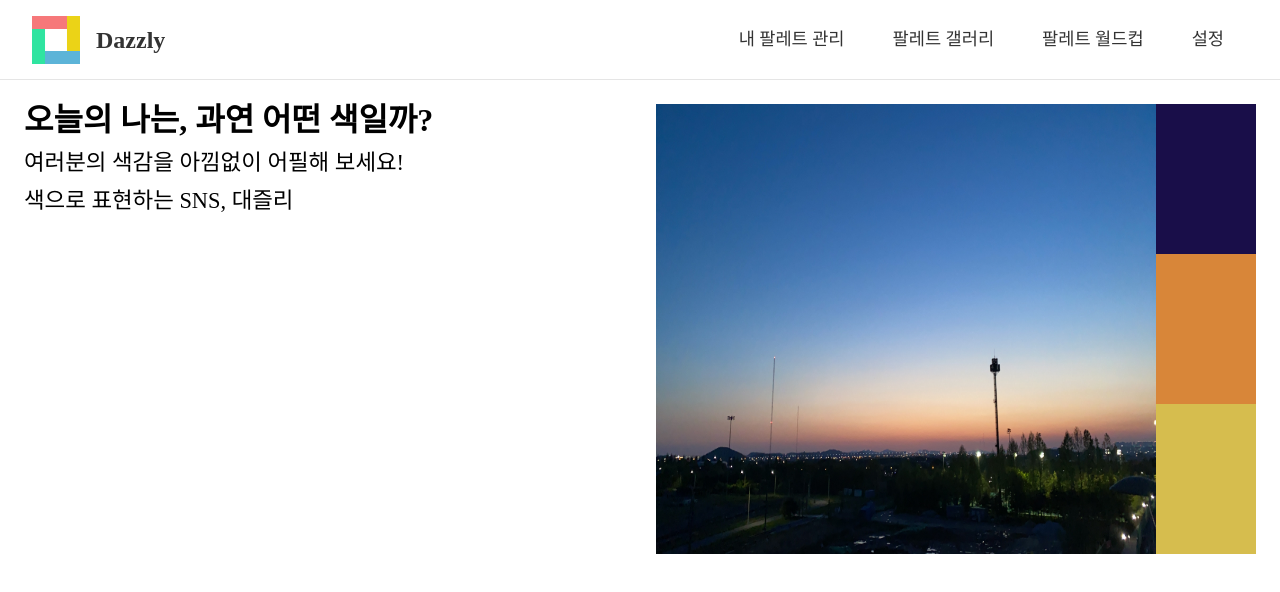
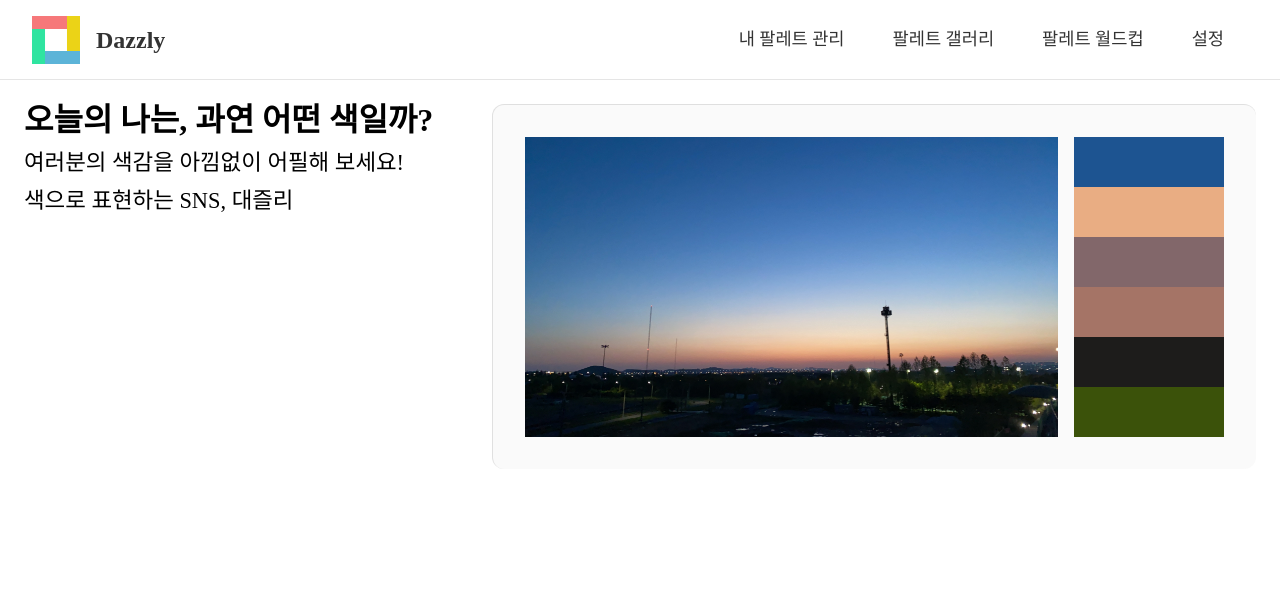
Before and after one commit to C17AN/dazzly, a React (Create React App) app: page / in a window 1280 px wide. Shown: the top 592 px of the page. Built offline with nearby package versions, Linux system fonts and the light colour scheme; a web font is replaced by a local one.

Commit message:
feat(Home.tsx): 홈 데모 팔레트 생성

```diff
--- a/src/pages/Home.tsx
+++ b/src/pages/Home.tsx
@@ -9,16 +9,19 @@ const Home = () => {
         <p>여러분의 색감을 아낌없이 어필해 보세요!</p>
         <p>색으로 표현하는 SNS, 대즐리</p>
       </Description>
+      <DemoImageCard>
         <ImageContainer>
-        <img src={demo1} width={500} />
+          <img src={demo1} height={300} />
           <ImagePaletteContainer>
             <div className="demo-palette-1-blue" />
             <div className="demo-palette-1-orange_1" />
             <div className="demo-palette-1-orange_2" />
+            <div className="demo-palette-1-orange_3" />
             <div className="demo-palette-1-black" />
             <div className="demo-palette-1-green" />
           </ImagePaletteContainer>
         </ImageContainer>
+      </DemoImageCard>
     </Container>
   );
 };
@@ -39,6 +42,14 @@ const Container = styled.div`
 
 const Description = styled.div``;
 
+const DemoImageCard = styled.div`
+  border-top: 1px solid rgba(0, 0, 0, 0.1);
+  border-left: 1px solid rgba(0, 0, 0, 0.1);
+  padding: 2rem;
+  background-color: rgba(200, 200, 200, 0.1);
+  border-radius: 12px;
+`;
+
 const ImageContainer = styled.div`
   display: flex;
   img {
@@ -47,24 +58,52 @@ const ImageContainer = styled.div`
 `;
 
 const ImagePaletteContainer = styled.div`
-  width: 100px;
+  width: 150px;
+  height: auto;
+  display: flex;
+  margin-left: 1rem;
+  flex-direction: column;
   .demo-palette-1-blue::after {
     content: " ";
-    display: block;
-    background-color: #190e49;
-    height: 150px;
+    display: flex;
+    background-color: #1d5491;
+    width: 150px;
+    height: 50px;
   }
   .demo-palette-1-orange_1::after {
     content: " ";
-    display: block;
-    background-color: #d88639;
-    height: 150px;
+    display: flex;
+    background-color: #e9ad83;
+    width: 150px;
+    height: 50px;
   }
   .demo-palette-1-orange_2::after {
     content: " ";
-    display: block;
-    background-color: #d6bd4e;
-    height: 150px;
+    display: flex;
+    background-color: #82676a;
+    width: 150px;
+    height: 50px;
+  }
+  .demo-palette-1-orange_3::after {
+    content: " ";
+    display: flex;
+    background-color: #a57466;
+    width: 150px;
+    height: 50px;
+  }
+  .demo-palette-1-black::after {
+    content: " ";
+    display: flex;
+    background-color: #1d1c1b;
+    width: 150px;
+    height: 50px;
+  }
+  .demo-palette-1-green::after {
+    content: " ";
+    display: flex;
+    background-color: #3b520a;
+    width: 150px;
+    height: 50px;
   }
 `;
 
```
Lines whose indentation alone changed are shown as unchanged.
